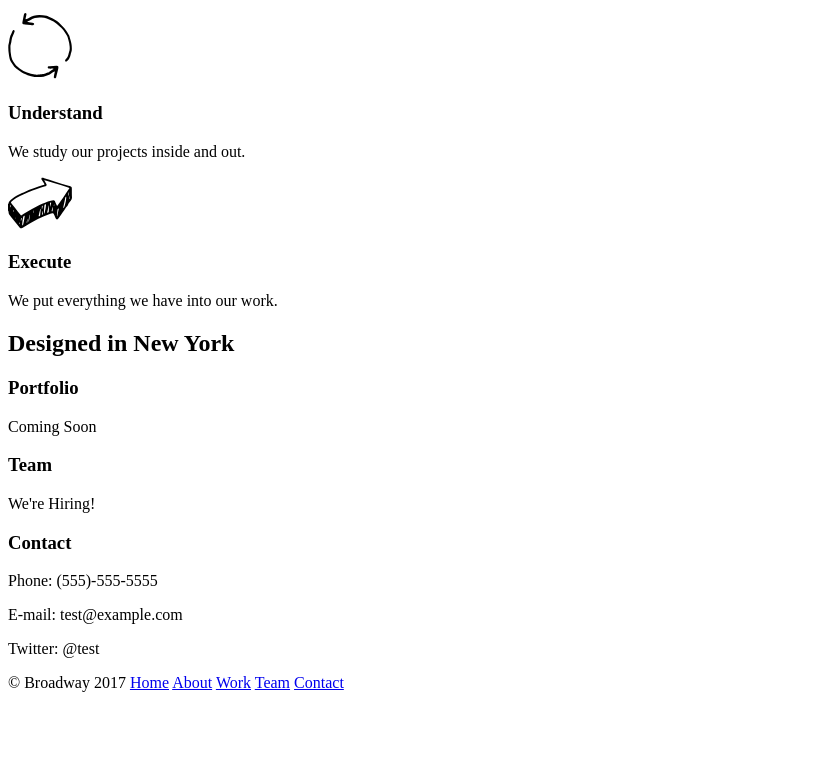
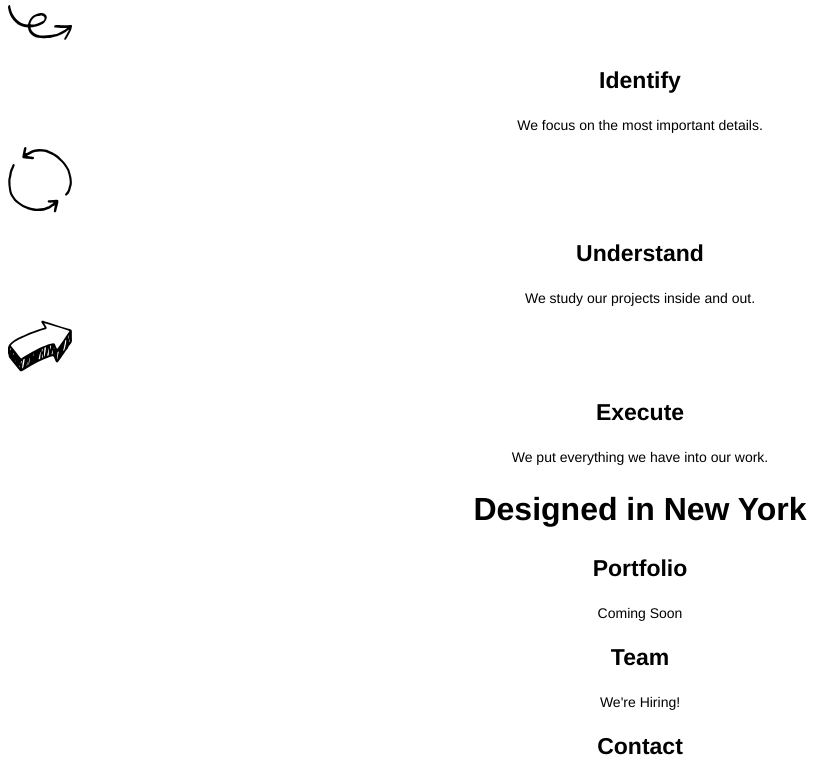
Before and after one commit to Juliocc86/broadway, a plain HTML site: page index.html in a window 1280 px wide. Shown: the part 420-1200 px from the top of the page, without its empty margins (0-817 px from the left). Before the commit the page ends 1128 px from the top, so only its background shows below. Drawn offline with Linux system fonts and the light colour scheme.

Commit message:
First CSS version

```diff
--- a/index.html
+++ b/index.html
@@ -6,12 +6,14 @@
     <link rel="stylesheet" type="text/css" href="./resources/css/style.css">
   </head>
   <body>
+<div class="central">
   <h1>Broadway Design</h1>
   <p><a href="#">Home</a></p>
   <p><a href="#process">Process</a></p>
   <p><a href="#work">Work</a></p>
   <p><a href="#team">Team</a></p>
   <p><a href="#contact">Contact</a></p>
+</div>
   <h2>Our Process</h2>
   <img src="./resources/images/identify.svg" alt="identify">
   <h3>Identify</h3>
--- a/resources/css/style.css
+++ b/resources/css/style.css
@@ -0,0 +1,38 @@
+.central {
+  background-image: url('./resoures/images/the-flatiron-building.png');
+}
+
+h1 {
+  font-family: helvetica;
+  font-size: 70px;
+  font-weight: bold;
+  color: white;
+  text-align: center;
+}
+
+p > a {
+  font-family: helvetica;
+  font-size: 18px;
+  color: white;
+  text-align: center;
+}
+
+h2 {
+  font-family: helvetica;
+  font-size: 32px;
+  font-weight: bold;
+  text-align: center;
+}
+
+h3 {
+  font-family: helvetica;
+  font-size: 23px;
+  font-weight: bold;
+  text-align: center;
+}
+
+p {
+  font-family: helvetica;
+  font-size: 14px;
+  text-align: center;
+}
```
